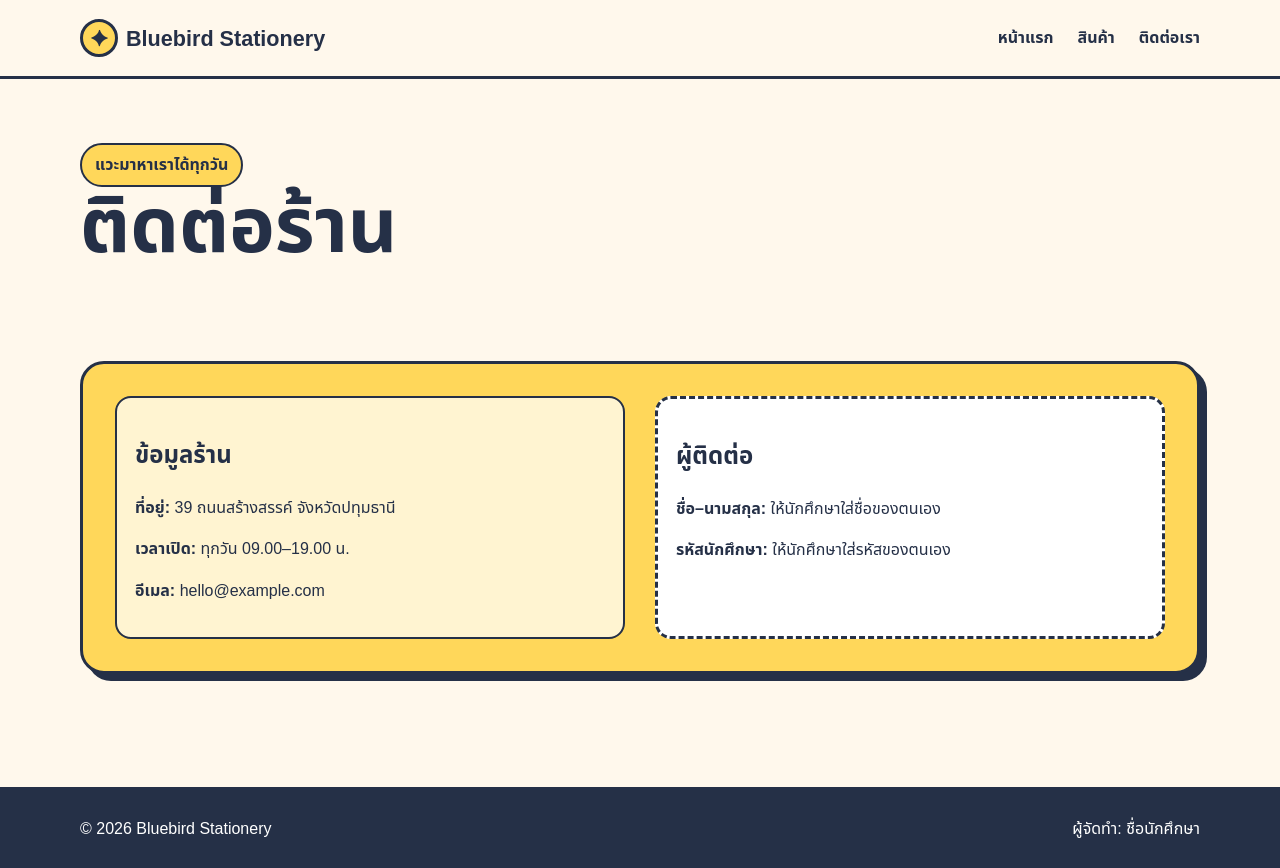
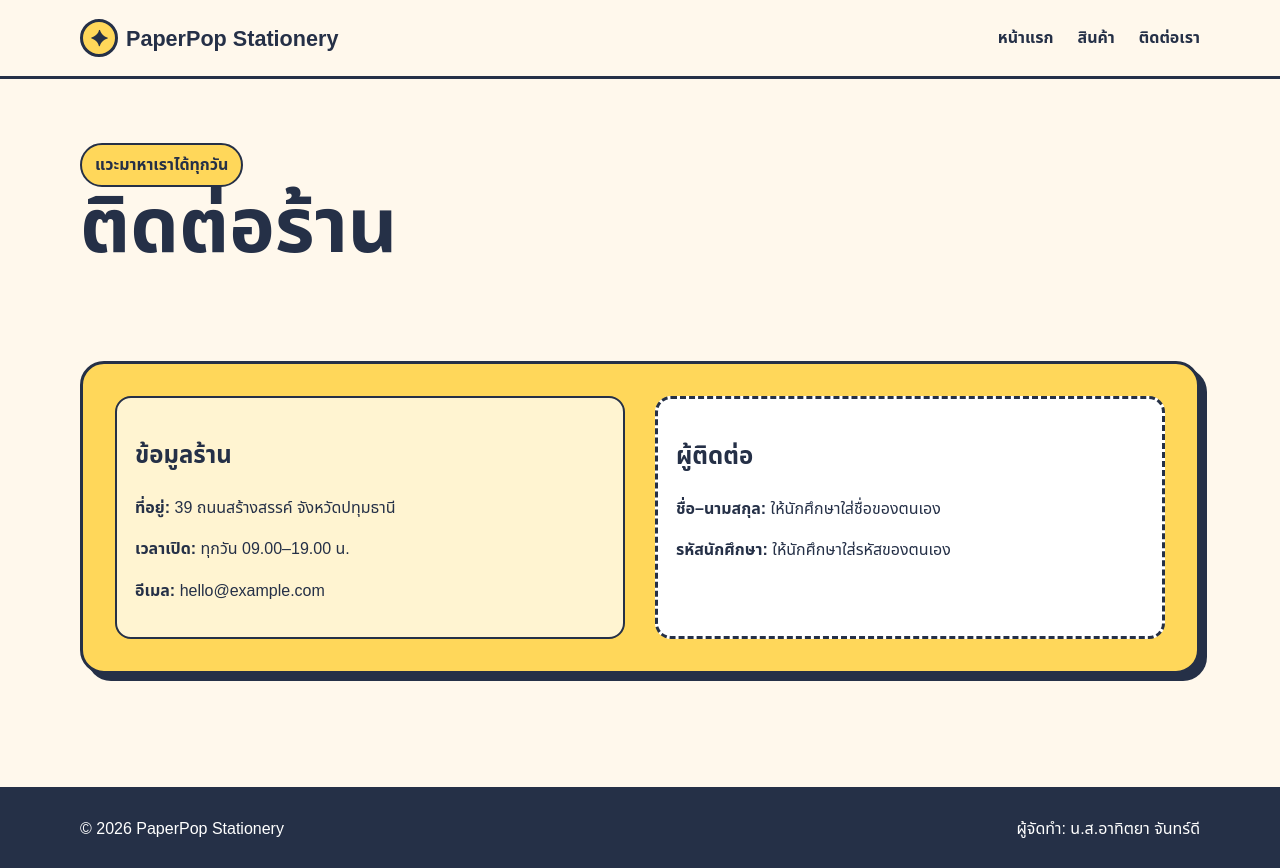
Before and after one commit to sundeadsea/Jippy, a plain HTML site: page contact.html in a window 1280 px wide. Drawn offline with Linux system fonts and the light colour scheme.

Commit message:
Update contact.html

```diff
--- a/contact.html
+++ b/contact.html
@@ -1,8 +1,8 @@
 <!doctype html>
 <html lang="th">
-<head><meta charset="utf-8"><meta name="viewport" content="width=device-width,initial-scale=1"><title>ติดต่อ | Bluebird Stationery</title><link rel="stylesheet" href="assets/style.css"></head>
+<head><meta charset="utf-8"><meta name="viewport" content="width=device-width,initial-scale=1"><title>ติดต่อ | PaperPop Stationery</title><link rel="stylesheet" href="assets/style.css"></head>
 <body>
-<header class="site-header"><nav class="nav container"><a class="brand" href="home.html"><span class="brand-mark">✦</span>Bluebird Stationery</a><div class="nav-links"><a href="home.html">หน้าแรก</a><a href="shop.html">สินค้า</a><a href="contacts.html">ติดต่อเรา</a></div></nav></header>
+<header class="site-header"><nav class="nav container"><a class="brand" href="home.html"><span class="brand-mark">✦</span>PaperPop Stationery</a><div class="nav-links"><a href="home.html">หน้าแรก</a><a href="shop.html">สินค้า</a><a href="contacts.html">ติดต่อเรา</a></div></nav></header>
 <main><section class="page-head"><div class="container"><span class="eyebrow">แวะมาหาเราได้ทุกวัน</span><h1>ติดต่อร้าน</h1></div></section><section class="section"><div class="container contact-box"><section><h2>ข้อมูลร้าน</h2><p><strong>ที่อยู่:</strong> 39 ถนนสร้างสรรค์ จังหวัดปทุมธานี</p><p><strong>เวลาเปิด:</strong> ทุกวัน 09.00–19.00 น.</p><p><strong>อีเมล:</strong> hello@example.com</p></section><section class="student-placeholder"><h2>ผู้ติดต่อ</h2><p><strong>ชื่อ–นามสกุล:</strong> ให้นักศึกษาใส่ชื่อของตนเอง</p><p><strong>รหัสนักศึกษา:</strong> ให้นักศึกษาใส่รหัสของตนเอง</p></section></div></section></main>
-<footer class="site-footer"><div class="container footer-row"><p>© 2026 Bluebird Stationery</p><p>ผู้จัดทำ: ชื่อนักศึกษา</p></div></footer>
+<footer class="site-footer"><div class="container footer-row"><p>© 2026 PaperPop Stationery</p><p>ผู้จัดทำ: น.ส.อาทิตยา จันทร์ดี</p></div></footer>
 </body></html>
```
